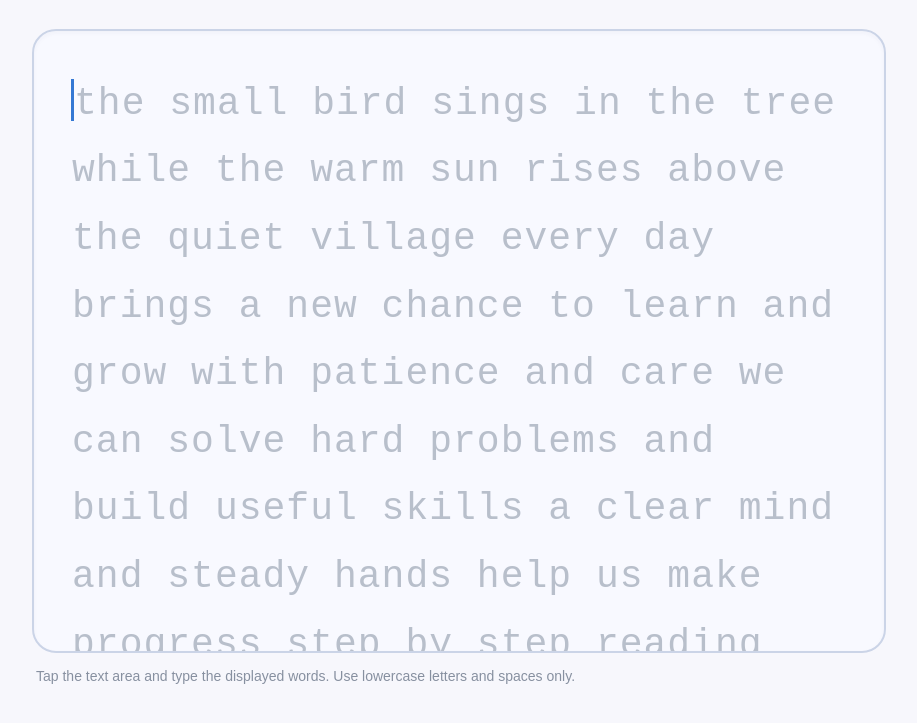
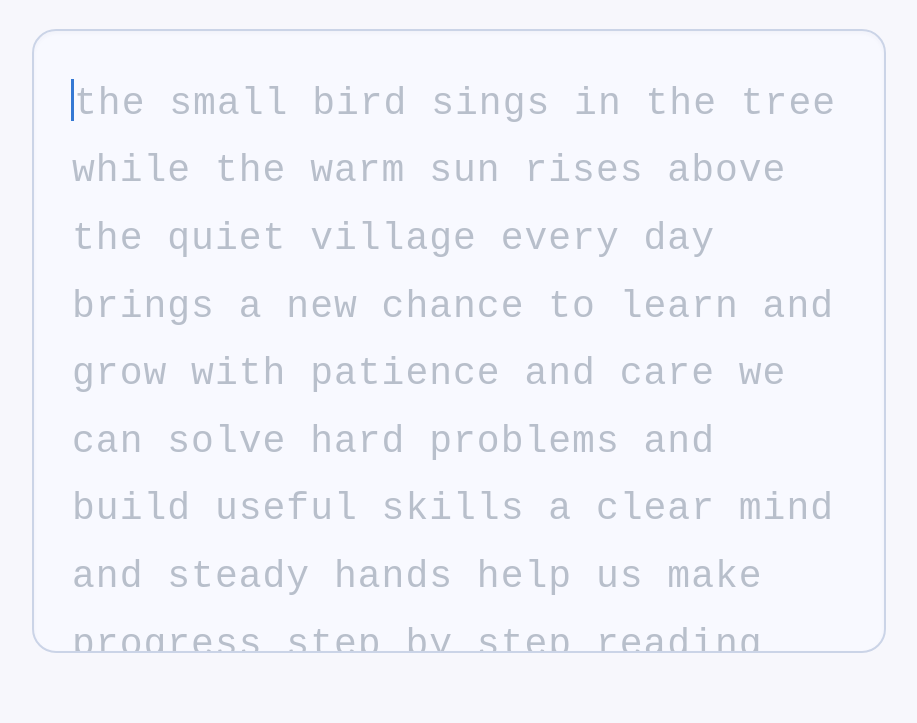
Before and after one commit to Das-Anurag/Practice-, a plain HTML site: page index.html in a window 1280 px wide. Shown: the part 69-792 px from the top of the page, without its empty margins (181-1098 px from the left). Drawn offline with Linux system fonts and the light colour scheme.

Commit message:
Update index.html

```diff
--- a/index.html
+++ b/index.html
@@ -182,12 +182,6 @@ h1 {
             aria-label="Type the practice text"
         ></textarea>
     </section>
-
-    <p class="hint">
-        Tap the text area and type the displayed words.
-        Use lowercase letters and spaces only.
-    </p>
-
 </main>
 
 <script>
```
